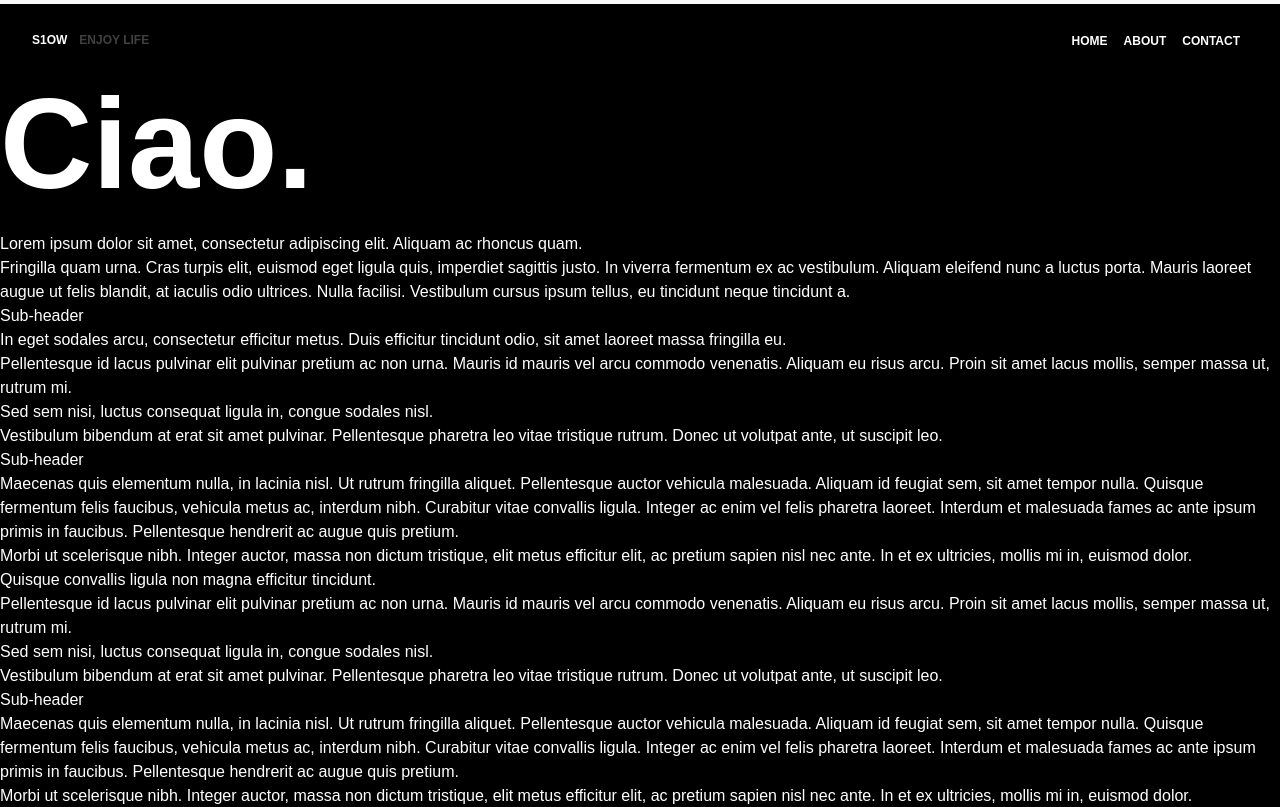
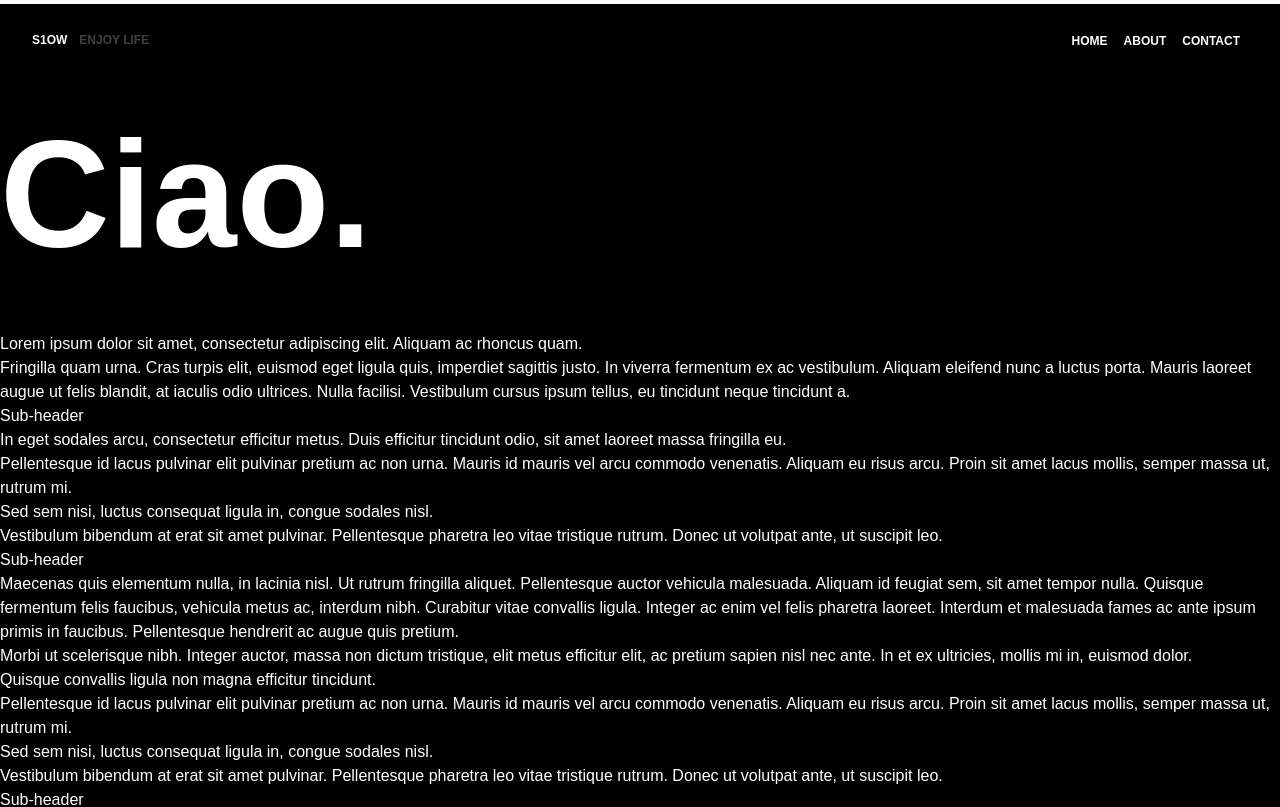
Before and after one commit to Dcose/s1ow, a React app: page / in a window 1280 px wide. Shown: the top 807 px of the page. Built offline with nearby package versions, Linux system fonts and the light colour scheme; a web font is replaced by a local one.

Commit message:
🦄 refactor: some change..

```diff
--- a/src/component/container/Container.tsx
+++ b/src/component/container/Container.tsx
@@ -3,13 +3,13 @@ import Progress from '../progress/Progress'
 
 const Container: React.FC = () => {
   return (
-    <div className=" absolute bg-black w-full">
-      <h1 className="relative text-white text-9xl">
+    <div className="absolute bg-black w-full">
+      <Progress />
+      <h1 className="relative text-white" style={{ fontSize: '9.5rem' }}>
         <strong>Ciao.</strong>
       </h1>
 
       <>
-        <Progress />
         <h1>
           <code>useScroll</code> with spring smoothing
         </h1>
--- a/src/component/navbar/NavLink.tsx
+++ b/src/component/navbar/NavLink.tsx
@@ -13,8 +13,6 @@ const NavLink: React.FC<NavLinkProps> = ({
   color = 'neutral',
   children
 }) => {
-  console.log(color)
-
   return (
     <a
       href={href}
--- a/src/component/progress/Progress.tsx
+++ b/src/component/progress/Progress.tsx
@@ -8,7 +8,6 @@ interface ProgressProps {
 }
 
 const Progress: React.FC<ProgressProps> = ({ color = 'neutral' }) => {
-  console.log('%c Line:12 🥟 color', 'color:#42b983', color)
   const { scrollYProgress } = useScroll()
   const scaleX = useSpring(scrollYProgress, {
     stiffness: 100,
```
